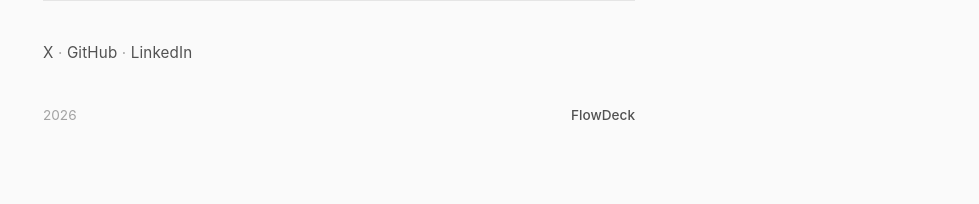
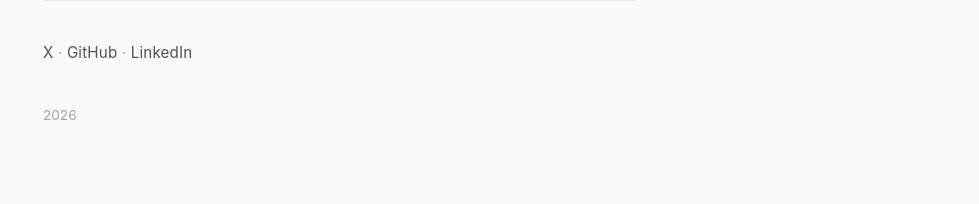
Before and after one commit to afterxleep/danielbernal.co, a Jekyll site: the page built from index.html, in a window 1280 px wide. Shown: the part 1025-1229 px from the top of the page, without its empty margins (301-1280 px from the left). Built offline with Jekyll 4.4.1, drawn with Linux system fonts in a browser that asks for light colours.

Commit message:
Remove FlowDeck link from footer
https://claude.ai/code/session_01LbW2SNBatBMCG9Bh8SnBQc

```diff
--- a/_layouts/default.html
+++ b/_layouts/default.html
@@ -673,9 +673,6 @@
         <div class="footer-left">
           <span id="footer-year"></span>
         </div>
-        <div class="footer-right">
-          <a href="https://flowdeck.studio" target="_blank">FlowDeck</a>
-        </div>
       </div>
     </footer>
   </div>
```
